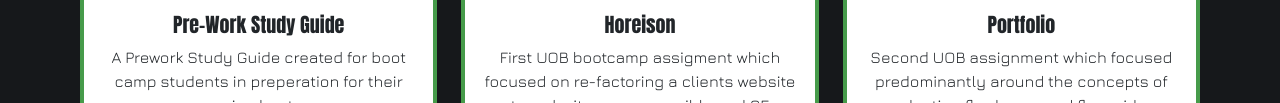
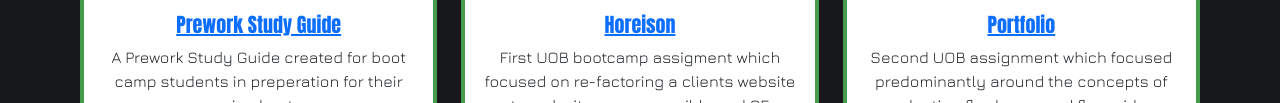
Before and after one commit to emkhan89/bootstrap-portfolio-mohsin, a plain HTML site: page index.html in a window 1280 px wide. Shown: the part 1090-1193 px from the top of the page. Drawn offline with nearby package versions, Linux system fonts and the light colour scheme.

Commit message:
added url to all work portfolio cards with a target: _blank element

```diff
--- a/index.html
+++ b/index.html
@@ -55,9 +55,9 @@
         <div class="card">
           <img src="./images/prework-guide-screen.png" class="card-img-top" alt="TO DO " id="prework">
           <div class="card-body">
-            <h5 class="card-title">Pre-Work Study Guide</h5>
+            <!-- <h5 class="card-title">Pre-Work Study Guide</h5> -->
+            <a href="https://emkhan89.github.io/prework-study-guide2/" target="_blank"><h5 class="card-title">Prework Study Guide</h5></a>
             <p class="card-text">A Prework Study Guide created for boot camp students in preperation for their upcoming bootcamp. </p>
-            <a href="#" class=""></a>
           </div>
         </div>
       </div>
@@ -68,7 +68,7 @@
         <div class="card">
           <img src="./images/horiseon-screen.png" class="card-img-top" alt="TO DO">
           <div class="card-body">
-            <h5 class="card-title">Horeison</h5>
+            <a href=" https://emkhan89.github.io/over-the-horiseon/#search-engine-optimization" target="_blank"><h5 class="card-title">Horeison</h5></a>
             <p class="card-text">First UOB bootcamp assigment which focused on re-factoring a clients website to make it more accessible and SE optimized.</p>
             <a href="#" class=""></a>
           </div>
@@ -81,7 +81,7 @@
         <div class="card">
           <img src="./images/portfolio-screen.png" class="card-img-top" alt="TO DO">
           <div class="card-body">
-            <h5 class="card-title">Portfolio</h5>
+            <a href="https://emkhan89.github.io/portfolio/" target="_blank"><h5 class="card-title">Portfolio</h5></a>
             <p class="card-text">Second UOB assignment which focused predominantly around the concepts of adopting flex boxes and flex grids.  </p>
             <a href="#" class=" "></a>
           </div>
```
